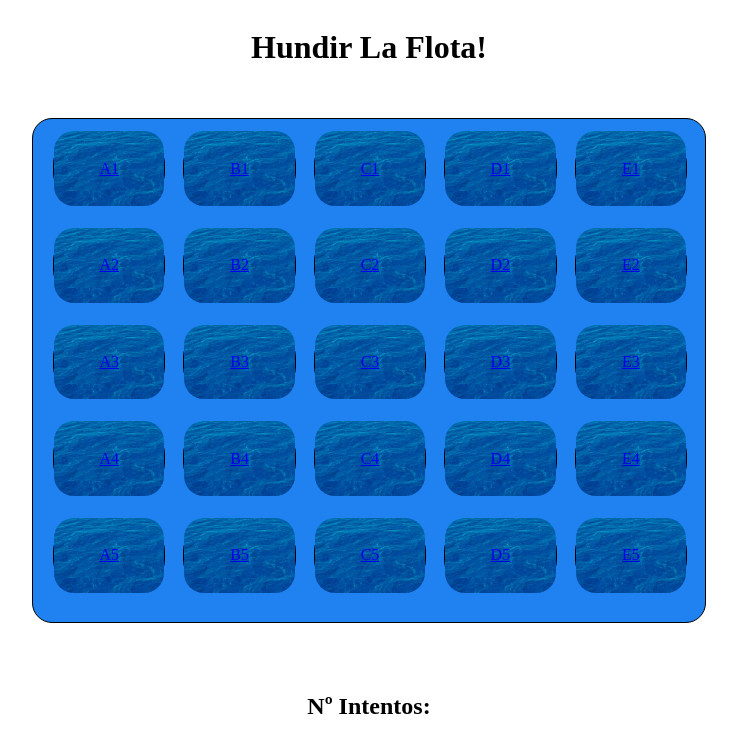
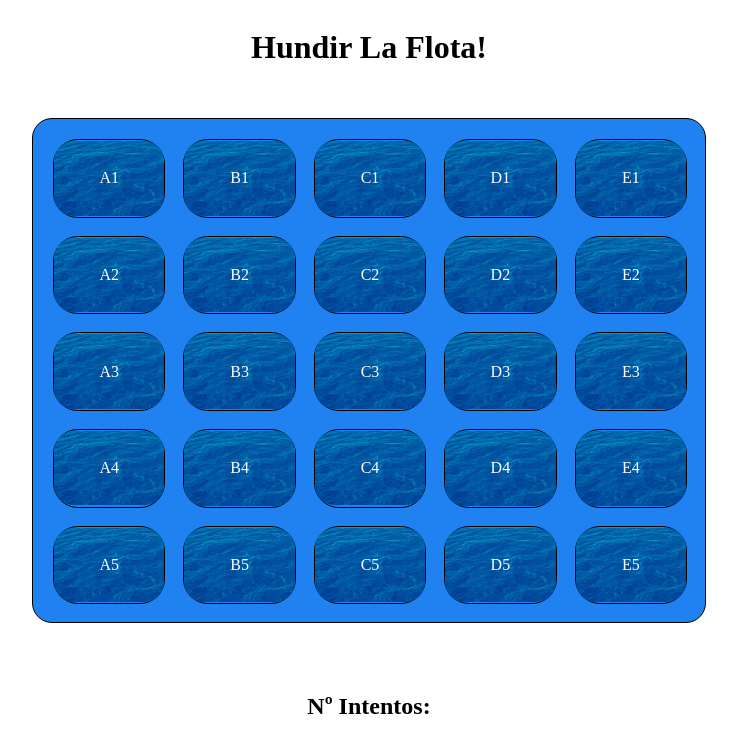
Before and after one commit to paulcg17/hundirLaFlota, an Angular app: page / in a window 1280 px wide. Shown: the top 752 px of the page, without its empty margins (271-1008 px from the left). Built offline with nearby package versions, Linux system fonts and the light colour scheme.

Commit message:
Tablero finalizado (Hecho por Damian y Carlos)

```diff
--- a/src/app/app.component.sass
+++ b/src/app/app.component.sass
@@ -29,17 +29,19 @@
         flex-direction: column
         justify-content: center
         align-items: center
-        color: #fff
         border: 1px solid black
-        height: 75%
+        height: 100%
         width: 100%
         text-decoration: none
         border-radius: 25px
 
     .letras
         position: absolute
-        color: #fff
-        text-decoration: none
+
+        a
+            color: #fff
+            text-decoration: none
+
 
     img
         width: 100%
```
